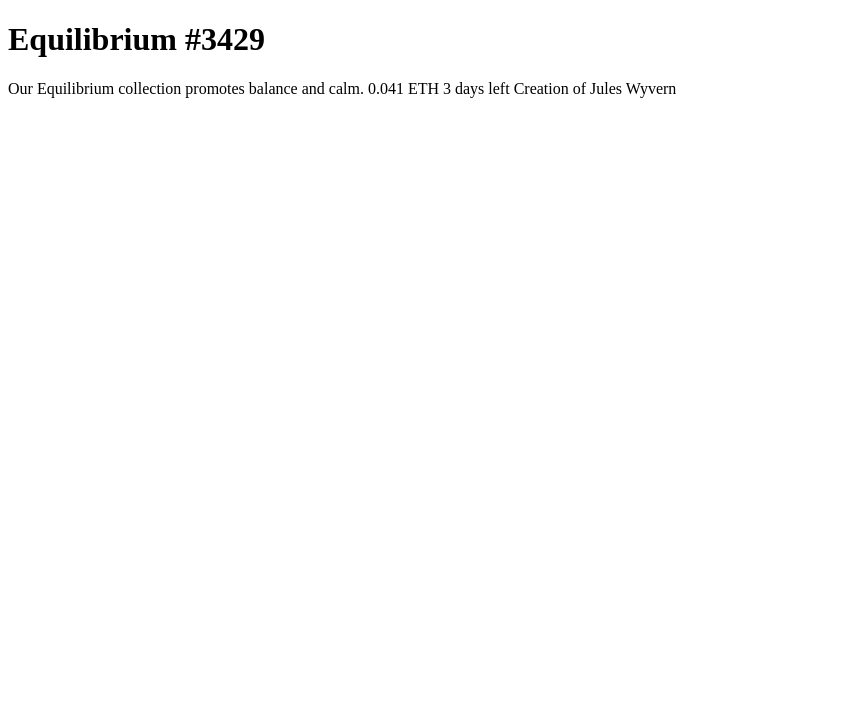
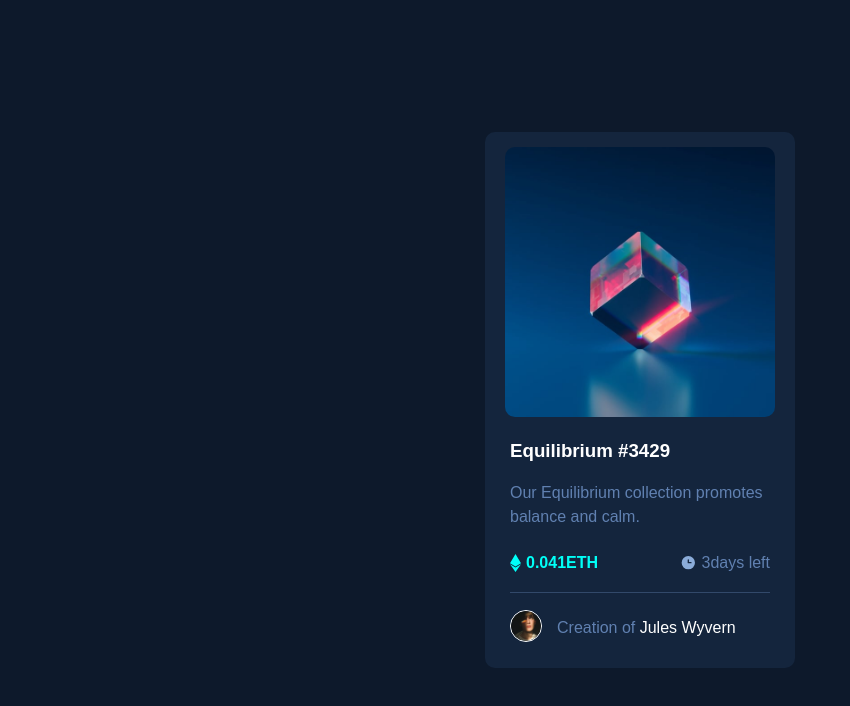
Before and after one commit to rajendrakbanjara/fm-nft-preview-card-component, a plain HTML site: page index.html in a window 1280 px wide. Shown: the whole page, without its empty margins (0-850 px from the left). Drawn offline with Linux system fonts and the light colour scheme.

Commit message:
ui complete

```diff
--- /dev/null
+++ b/index.css
@@ -0,0 +1,127 @@
+    body{
+        margin:0%;
+        position: relative;
+
+    }
+    .parent{
+        background-color: hsl(217, 54%, 11%);
+        width: 100%;
+        height: 100vh;
+        display: grid;
+        justify-items: center;
+        align-items: center;
+
+
+    }
+    .card{
+        background: hsl(216, 50%, 16%);
+        max-width: 280px;
+        padding: 15px;
+        text-align: center;
+        border-radius: 10px;
+
+    }
+    #icon{
+        width: 270px;
+        border-radius: 10px;
+    }
+    .img-container{
+        position: relative;
+    }
+    h3{
+        text-align: left;
+        color: hsl(0, 0%,100%);
+        font-family: 'Outfit', sans-serif;
+
+    }
+    p{
+        text-align: left;
+        font-family: 'Outfit', sans-serif;
+        color:  hsla(216, 41%, 59%, 0.875)
+    }
+    .content{
+        margin: 0px 10px;
+    }
+    h3:hover {
+        color:hsl(178, 100%, 50%);
+        cursor: pointer;
+
+    }
+
+    .eye-img-container{
+        position: absolute;
+        top: 0;
+        left: 0;
+        background-color: hsla(178, 100%, 50%, 0.53);
+        width: 100%;
+        height: 100%;
+        display: flex;
+        justify-content: center;
+        align-items: center;
+        border-radius: 15px;
+        opacity: 0;
+    }
+
+    .eye-img-container:hover{
+        opacity: 1;
+        cursor: pointer;
+    }
+
+.bottom-content{
+    display: flex;
+    justify-content: space-between;
+    margin-top: 25px;
+}
+.left-content{
+    color: hsl(178, 100%, 50%);
+    font-weight: 600;
+}
+.right-content{
+    color:  hsla(216, 41%, 59%, 0.875)
+}
+.img-content{
+    display: flex;
+    align-items: center;
+    font-family: 'Outfit', sans-serif;
+}
+
+.img-content > img {
+    margin-right: 5px;
+
+}
+.bottom{
+    display: flex;
+    align-items: center;
+    font-family: 'Outfit', sans-serif;
+}
+#avatar{
+    height: 30px;
+    margin-right: 10px;
+    border: 1px solid white;
+    border-radius: 50%;
+    margin-right: 15px;
+}
+#creation{
+    color:  hsla(216, 41%, 59%, 0.875)
+}
+#jules{
+     color: hsl(0, 0%,100%);
+}
+#jules:hover{
+    color: hsl(178, 100%, 50%);
+    cursor: pointer;
+}
+hr{
+    color:hsla(216, 41%, 59%, 0.875);
+    background-color:hsla(216, 41%, 59%, 0.875);
+    border: none;
+    height: 1px;
+    transform:scaleY(0.4);
+    margin-top: 20px;
+    margin-bottom: 10px;
+
+
+}
+#content-para{
+    line-height: 1.5;
+}
--- a/index.html
+++ b/index.html
@@ -5,18 +5,43 @@
   <meta name="viewport" content="width=device-width, initial-scale=1.0"> <!-- displays site properly based on user's device -->
 
   <link rel="icon" type="image/png" sizes="32x32" href="./images/favicon-32x32.png">
-
+  <link rel="stylesheet" href="index.css">
   <title>Frontend Mentor | NFT preview card component</title>
 </head>
 <body>
+  <div class="parent">
 
-  <h1 id="title">Equilibrium #3429</h1>
+    <div class="card">
+      <div class="img-container">
+        <img src="./images/image-equilibrium.jpg" id="icon">
+        <div class="eye-img-container">
+          <img src="./images/icon-view.svg" id="eye-icon">
+        </div>
+      </div>
 
-  Our Equilibrium collection promotes balance and calm.
+    <div class="content">
+      <h3>Equilibrium #3429</h3>
+      <p id="content-para">Our Equilibrium collection promotes balance and calm.</p>
 
-  0.041 ETH
-  3 days left
+      <div class="bottom-content">
+         <div class="left-content img-content">
+            <img src="images/icon-ethereum.svg" alt="ethereum" id="ethereum"> 0.041ETH
+         </div>
+         <div class="right-content img-content">
+          <img src="images/icon-clock.svg" alt="clock" id="clock">3days left
+         </div>
+      </div>
 
-  Creation of Jules Wyvern
+      <hr>
+
+      <div class="bottom">
+        <div class="bottom-img">
+          <img src="images/image-avatar.png" id="avatar">
+        </div>
+        <div>
+          <p><span id="creation">Creation of</span> <span id="jules">Jules Wyvern</span></p>
+        </div>
+      </div>
+  </div>
 </body>
 </html>
```
